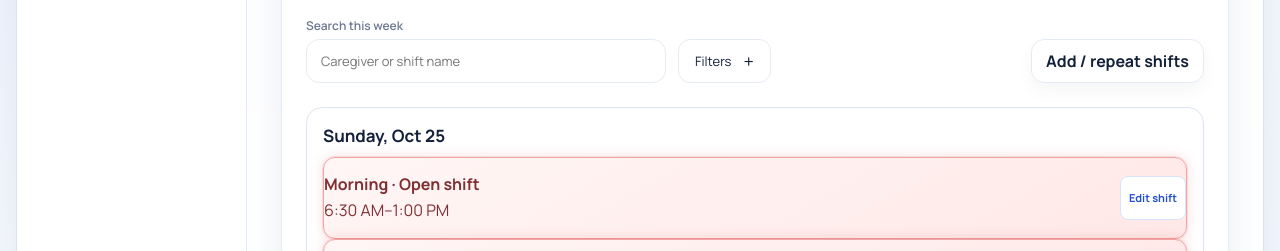
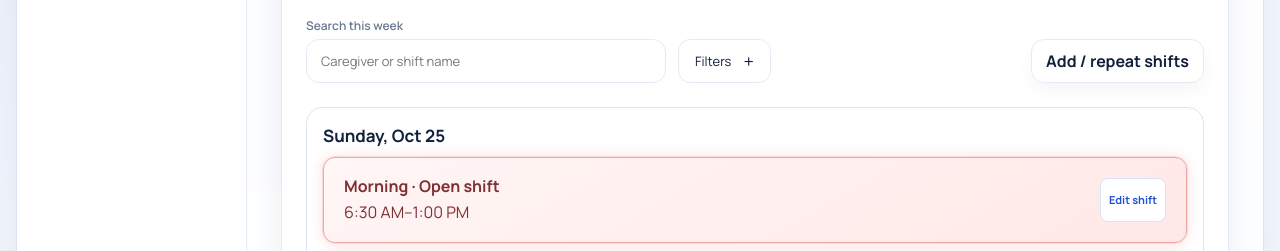
Before and after one commit to brggt/curavela_v2_files, a website with bundled scripts: page index.html in a window 1280 px wide. Shown: the part 701-952 px from the top of the page. Built offline with nearby package versions, Linux system fonts and the light colour scheme; files whose address does not match are found by name.

Commit message:
Add comfortable spacing to agenda and monthly shift cards

```diff
--- a/style.css
+++ b/style.css
@@ -4261,3 +4261,29 @@ select {
 .agenda-schedule .agenda-card.coverage-covered {
   border-radius: 12px;
 }
+
+/* Comfortable card spacing and text inset for the agenda and monthly care maps. */
+.agenda-schedule .agenda-day { padding: 16px; }
+.agenda-schedule .agenda-card {
+  box-sizing: border-box;
+  display: flex;
+  align-items: center;
+  justify-content: space-between;
+  gap: 16px;
+  padding: 16px 20px !important;
+  margin-bottom: 12px;
+  border-radius: 14px;
+}
+.agenda-schedule .agenda-card > div:first-child { min-width: 0; padding-left: 0; }
+.agenda-schedule .agenda-card .edit-occurrence-button {
+  flex-shrink: 0;
+  margin-left: 12px;
+}
+.monthly-schedule-grid .month-shift-row {
+  box-sizing: border-box;
+  padding: 12px 11px !important;
+  margin-bottom: 3px;
+  border-radius: 12px;
+}
+.monthly-schedule-grid .month-shift-info { gap: 8px; }
+.monthly-schedule-grid .month-shift-info > span:first-child { min-width: 0; overflow-wrap: anywhere; }
```
